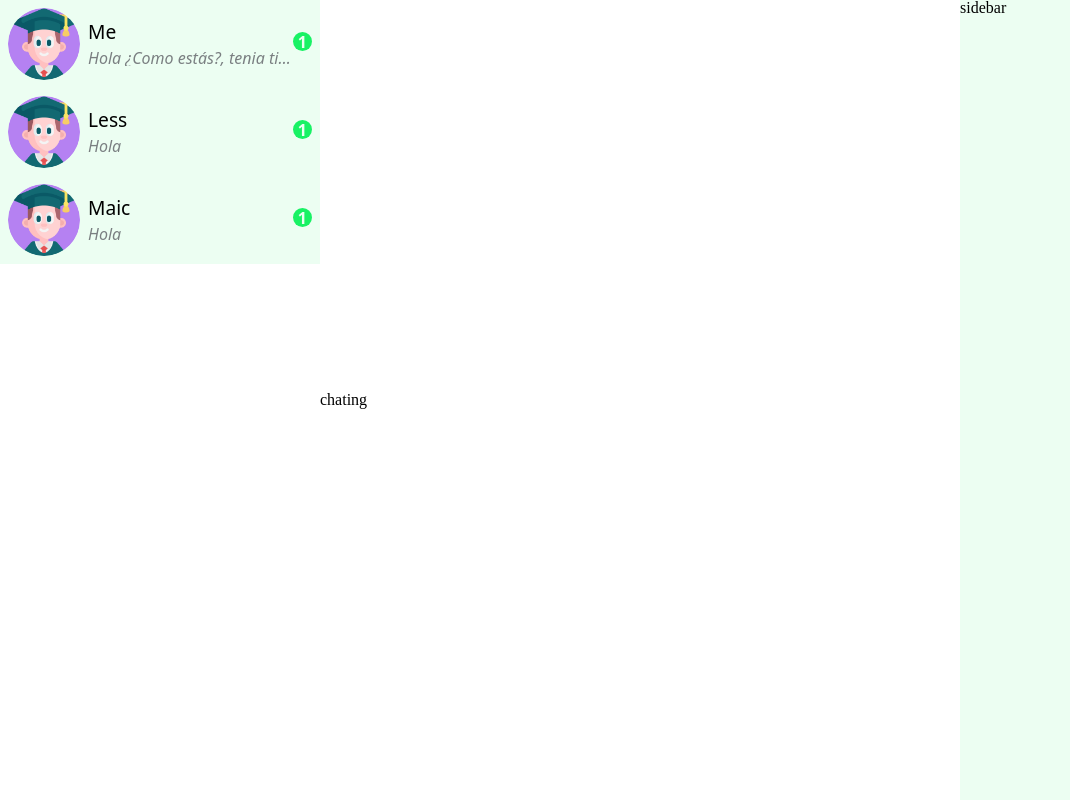
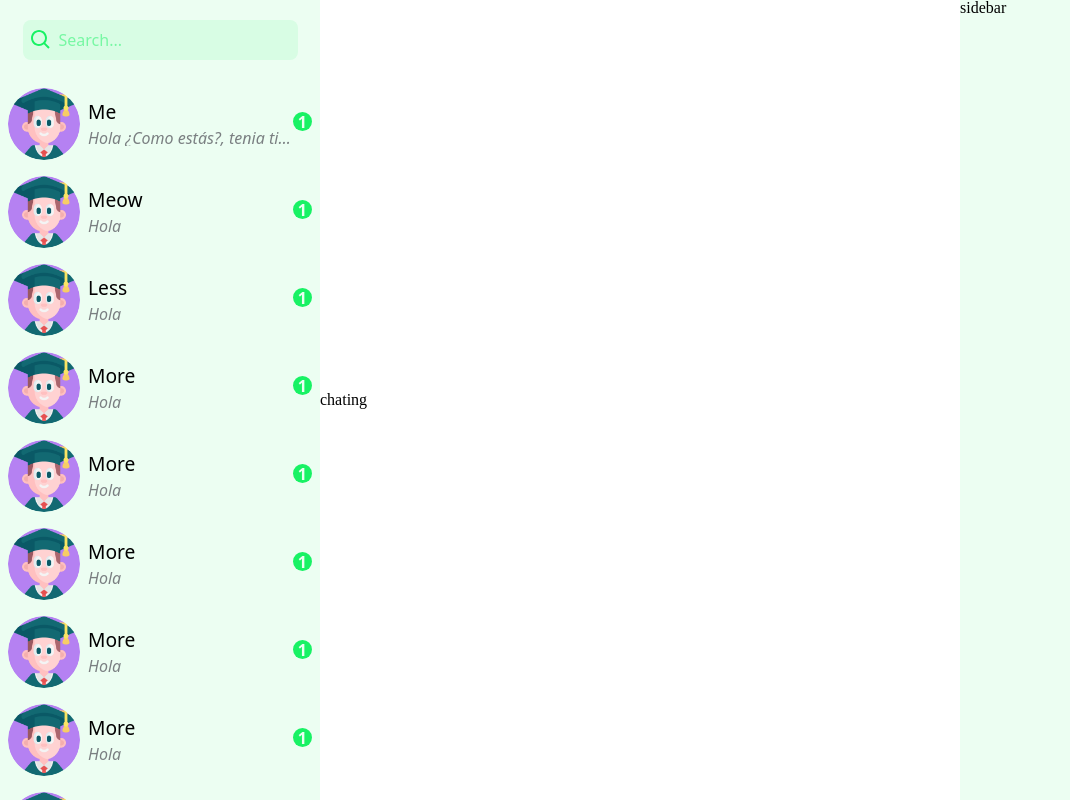
Before and after one commit to cristianbyte/realchat, a React (Create React App) app: page / in a window 1280 px wide. Shown: the whole page, without its empty margins (0-1070 px from the left). Built offline with nearby package versions, Linux system fonts and the light colour scheme.

Commit message:
scroll navbar corregir

```diff
--- a/package.json
+++ b/package.json
@@ -8,6 +8,7 @@
     "@testing-library/user-event": "^13.5.0",
     "react": "^18.0.0",
     "react-dom": "^18.0.0",
+    "react-icons": "^4.7.1",
     "react-scripts": "5.0.1",
     "web-vitals": "^2.1.4"
   },
--- a/src/Components/Navbar.jsx
+++ b/src/Components/Navbar.jsx
@@ -1,4 +1,5 @@
 import Contact from './Contact'
+import Search from './Search'
 import image from '../assets/9307451.png'
 import './navbar.css'
 import { useState } from 'react';
@@ -14,10 +15,19 @@ export default function Navbar(){
 
     return (
         <div className="navbar">
+            <Search/>
             {/* map.contacts */}
             <Contact onClick={() => activateContact(1)} active={activeContact === 1} name='Me' picture={image}   state='state__active' message='Hola ¿Como estás?, tenia tiempo sin saber de ti' notification='1'/>
-            <Contact onClick={() => activateContact(2)} active={activeContact === 2} name='Less' picture={image} state='state__active' message='Hola' notification='1'/>
-            <Contact onClick={() => activateContact(3)} active={activeContact === 3} name='Maic' picture={image} state='state__active' message='Hola' notification='1'/>
+            <Contact onClick={() => activateContact(2)} active={activeContact === 2} name='Meow' picture={image} state='state__active' message='Hola' notification='1'/>
+            <Contact onClick={() => activateContact(3)} active={activeContact === 3} name='Less' picture={image} state='state__active' message='Hola' notification='1'/>
+            <Contact onClick={() => activateContact(4)} active={activeContact === 4} name='More' picture={image} state='state__active' message='Hola' notification='1'/>
+            <Contact onClick={() => activateContact(4)} active={activeContact === 4} name='More' picture={image} state='state__active' message='Hola' notification='1'/>
+            <Contact onClick={() => activateContact(4)} active={activeContact === 4} name='More' picture={image} state='state__active' message='Hola' notification='1'/>
+            <Contact onClick={() => activateContact(4)} active={activeContact === 4} name='More' picture={image} state='state__active' message='Hola' notification='1'/>
+            <Contact onClick={() => activateContact(4)} active={activeContact === 4} name='More' picture={image} state='state__active' message='Hola' notification='1'/>
+            <Contact onClick={() => activateContact(4)} active={activeContact === 4} name='More' picture={image} state='state__active' message='Hola' notification='1'/>
+
+            <Contact onClick={() => activateContact(4)} active={activeContact === 4} name='More' picture={image} state='state__active' message='Hola' notification='1'/>
         </div>
     )
 }
--- a/src/Components/Search.jsx
+++ b/src/Components/Search.jsx
@@ -0,0 +1,13 @@
+import './search.css'
+import {BiSearch} from 'react-icons/bi'
+
+export default function Search(){
+    return (
+        <div className="search">
+            <div className="inputSearch">
+                <BiSearch className='searchIcon'/>
+                <input type="text" placeholder='Search...' id="#search" />
+            </div>
+        </div>
+    )
+}
--- a/src/Components/navbar.css
+++ b/src/Components/navbar.css
@@ -1,4 +1,5 @@
 .navbar{
     width: 25vw;
-    height: 100%;
+    height: 100vh;
+    overflow: scroll;
 }
--- a/src/Components/search.css
+++ b/src/Components/search.css
@@ -0,0 +1,38 @@
+.search{
+    position: relative;
+    width: 100%;
+    height: 10vh;
+    background-color: var(--honeydew);
+    display: grid;
+    place-items: center;
+    overflow: hidden;
+    padding: .5rem;
+    box-sizing: border-box;
+}
+
+.inputSearch{
+    background-color: var(--aquamerine);
+    border-radius: .5rem;
+    display: flex;
+    justify-content: center;
+    align-items: center;
+    gap: .5rem;
+    padding: .5rem;
+    box-sizing: border-box;
+}
+
+.inputSearch input{
+    border: none;
+    outline: none;
+    background-color: transparent;
+    width: calc(100% - 2rem);
+    caret-color: var(--spring-green);
+    color: darkslategrey;
+    font-size: 1rem;
+    font-family: system-ui, -apple-system, BlinkMacSystemFont, 'Segoe UI', Roboto, Oxygen, Ubuntu, Cantarell, 'Open Sans', 'Helvetica Neue', sans-serif;
+}
+
+.searchIcon{
+    transform: scale(1.5);
+    color: var(--spring-green);
+}
--- a/src/reset.css
+++ b/src/reset.css
@@ -46,3 +46,13 @@ table {
 	border-collapse: collapse;
 	border-spacing: 0;
 }
+
+::-webkit-scrollbar {
+    width: .5rem;
+	background-color: var(--aquamerine);
+}
+
+::-webkit-scrollbar-thumb {
+    background-color: var(--spring-green);
+	border-radius: .5rem;
+}
```
Also changed, not shown: 1 other file (tests, documents, lock files or other folders).
